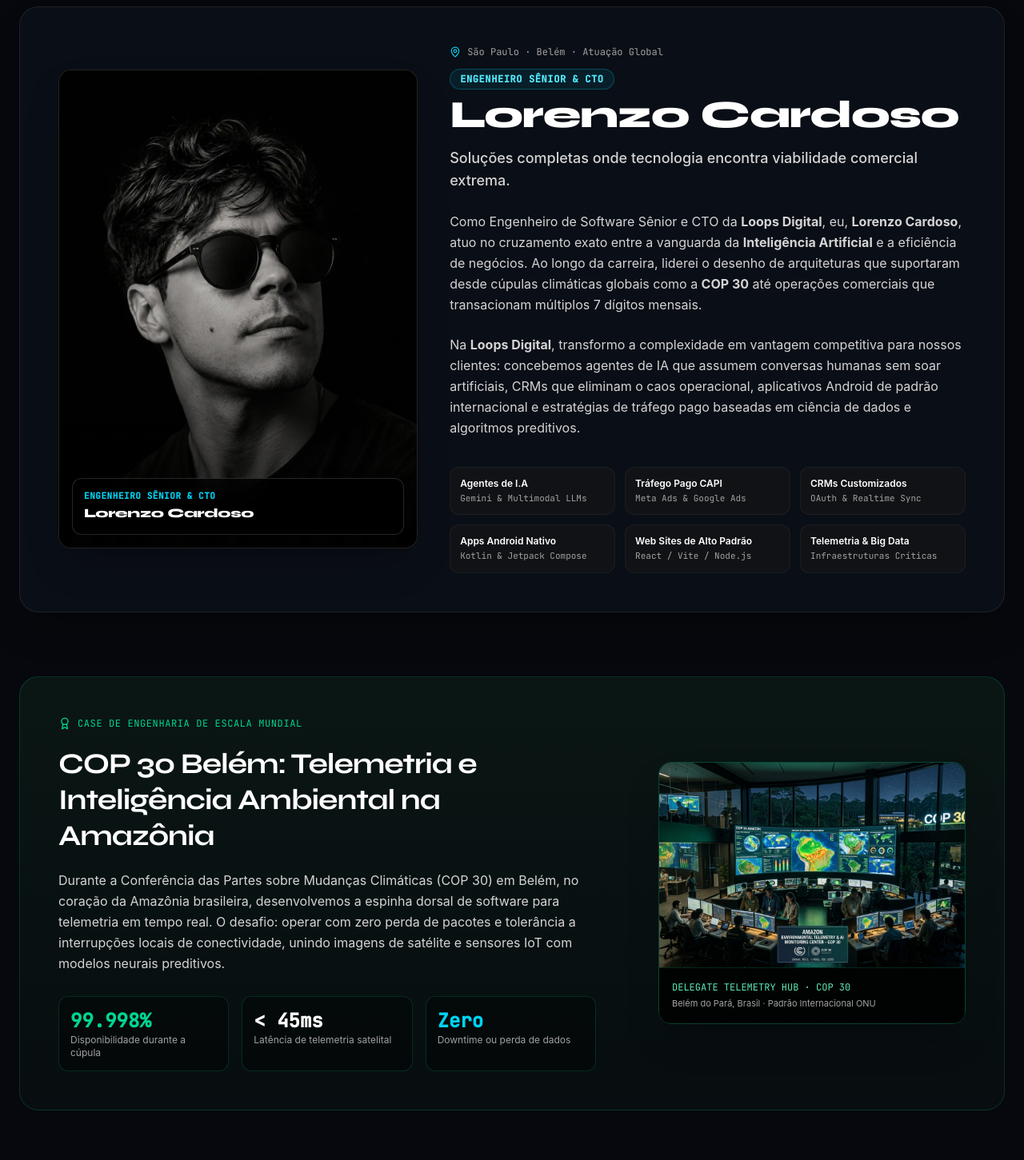
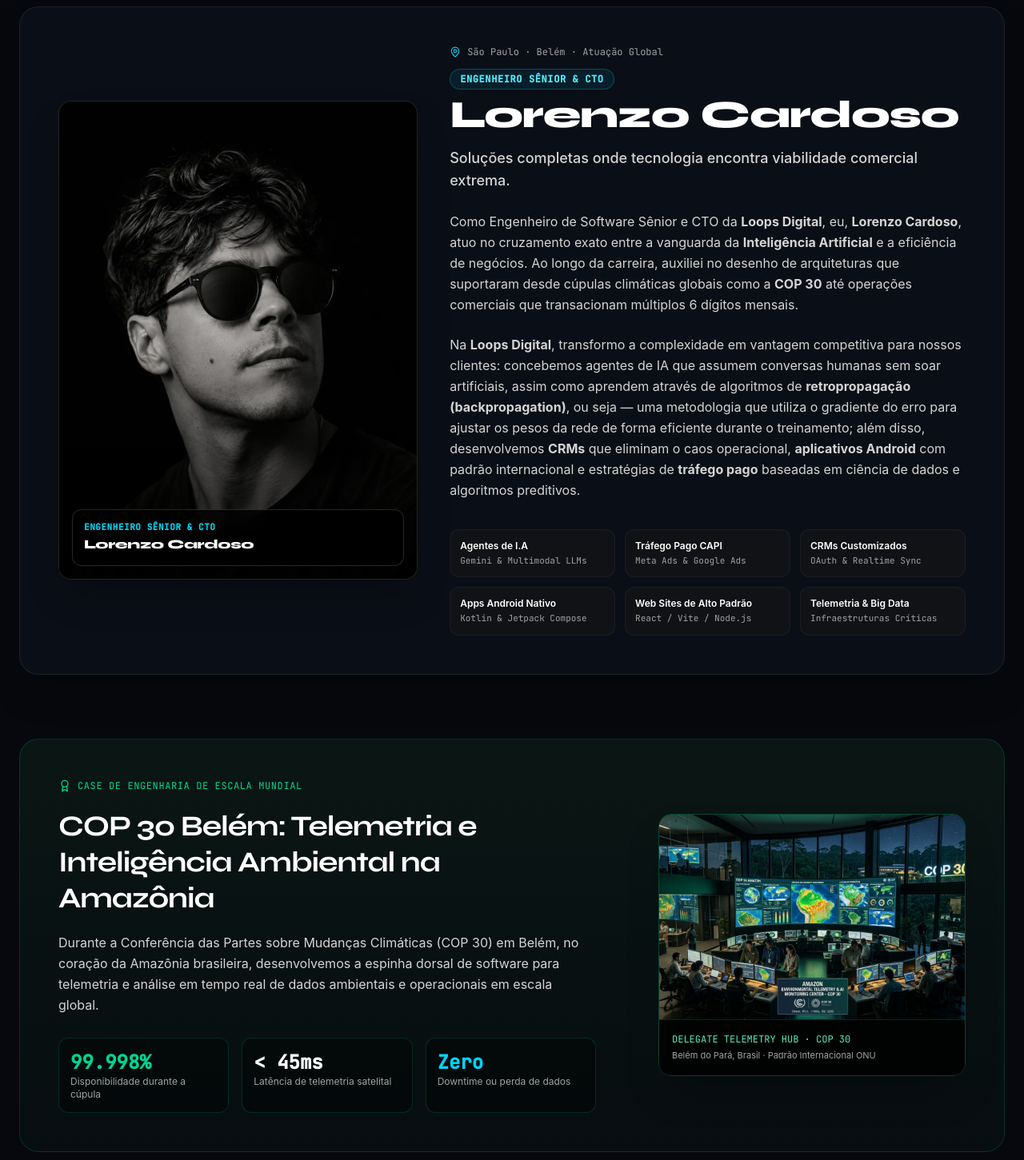
Before and after one commit to slevenkevelera-tech/Ag-ncia_Loops_Digital, a React (Vite) app: page / in a window 1280 px wide. Shown: the part 4706-6157 px from the top of the page at 80% size. Built offline with nearby package versions, Linux system fonts and the light colour scheme; no server answers; the database is empty.

Commit message:
Atualiza a bio do fundador com o texto solicitado e preserva o estilo da página.

```diff
--- a/src/components/BiographyCop30.tsx
+++ b/src/components/BiographyCop30.tsx
@@ -67,11 +67,11 @@
               </div>
 
               <p className="text-neutral-300 leading-relaxed text-sm sm:text-base">
-                Como Engenheiro de Software Sênior e CTO da <strong>Loops Digital</strong>, eu, <strong>Lorenzo Cardoso</strong>, atuo no cruzamento exato entre a vanguarda da <strong>Inteligência Artificial</strong> e a eficiência de negócios. Ao longo da carreira, liderei o desenho de arquiteturas que suportaram desde cúpulas climáticas globais como a <strong>COP 30</strong> até operações comerciais que transacionam múltiplos 7 dígitos mensais.
+                Como Engenheiro de Software Sênior e CTO da <strong>Loops Digital</strong>, eu, <strong>Lorenzo Cardoso</strong>, atuo no cruzamento exato entre a vanguarda da <strong>Inteligência Artificial</strong> e a eficiência de negócios. Ao longo da carreira, auxiliei no desenho de arquiteturas que suportaram desde cúpulas climáticas globais como a <strong>COP 30</strong> até operações comerciais que transacionam múltiplos 6 dígitos mensais.
               </p>
 
               <p className="text-neutral-300 leading-relaxed text-sm sm:text-base">
-                Na <strong>Loops Digital</strong>, transformo a complexidade em vantagem competitiva para nossos clientes: concebemos agentes de IA que assumem conversas humanas sem soar artificiais, CRMs que eliminam o caos operacional, aplicativos Android de padrão internacional e estratégias de tráfego pago baseadas em ciência de dados e algoritmos preditivos.
+                Na <strong>Loops Digital</strong>, transformo a complexidade em vantagem competitiva para nossos clientes: concebemos agentes de IA que assumem conversas humanas sem soar artificiais, assim como aprendem através de algoritmos de <strong>retropropagação (backpropagation)</strong>, ou seja — uma metodologia que utiliza o gradiente do erro para ajustar os pesos da rede de forma eficiente durante o treinamento; além disso, desenvolvemos <strong>CRMs</strong> que eliminam o caos operacional, <strong>aplicativos Android</strong> com padrão internacional e estratégias de <strong>tráfego pago</strong> baseadas em ciência de dados e algoritmos preditivos.
               </p>
 
               {/* Core Skill Matrix */}
@@ -117,7 +117,7 @@
                 COP 30 Belém: Telemetria e Inteligência Ambiental na Amazônia
               </h3>
               <p className="text-neutral-300 text-sm sm:text-base leading-relaxed">
-                Durante a Conferência das Partes sobre Mudanças Climáticas (COP 30) em Belém, no coração da Amazônia brasileira, desenvolvemos a espinha dorsal de software para telemetria em tempo real. O desafio: operar com zero perda de pacotes e tolerância a interrupções locais de conectividade, unindo imagens de satélite e sensores IoT com modelos neurais preditivos.
+                Durante a Conferência das Partes sobre Mudanças Climáticas (COP 30) em Belém, no coração da Amazônia brasileira, desenvolvemos a espinha dorsal de software para telemetria e análise em tempo real de dados ambientais e operacionais em escala global.
               </p>
 
               <div className="grid grid-cols-2 sm:grid-cols-3 gap-4 pt-2">
```
